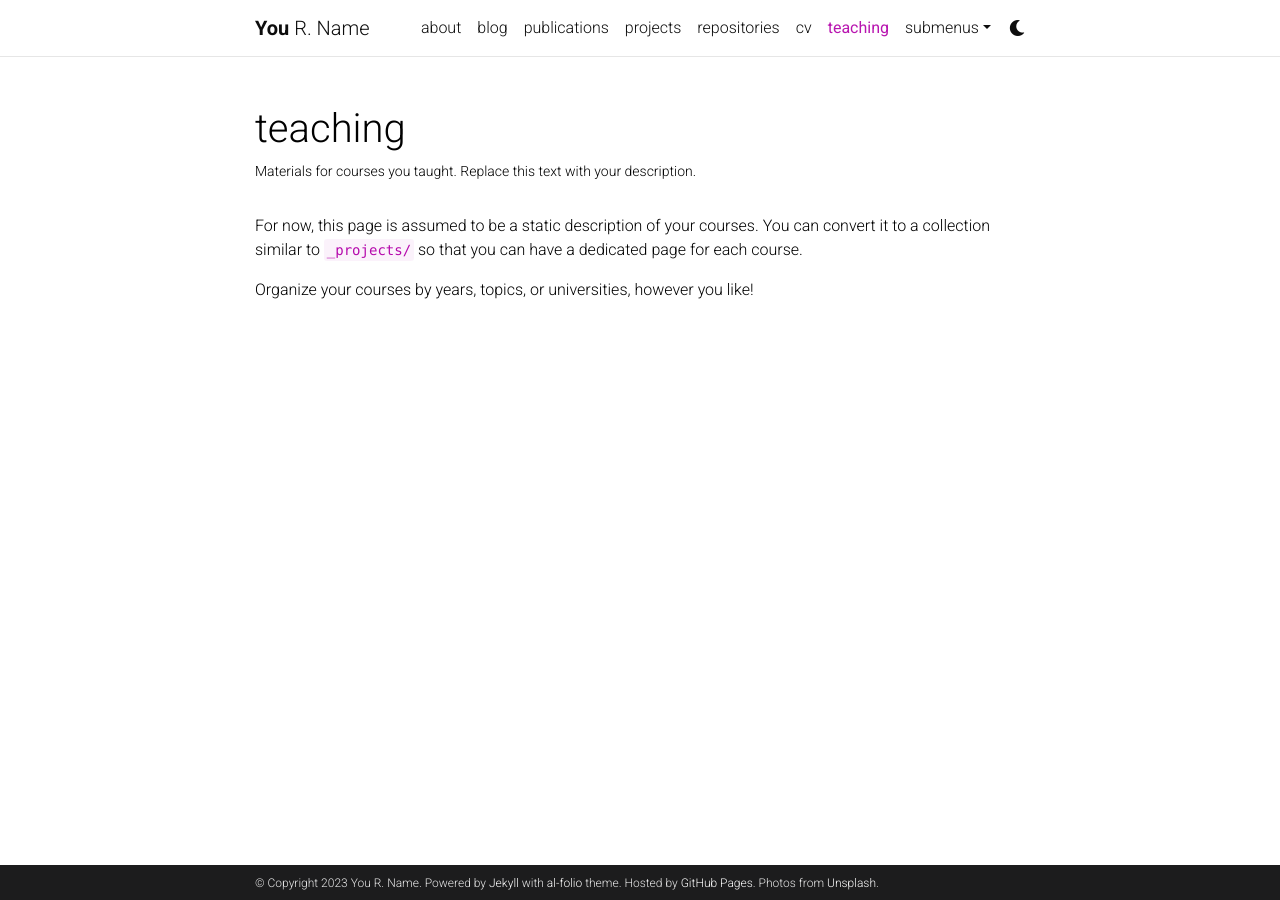
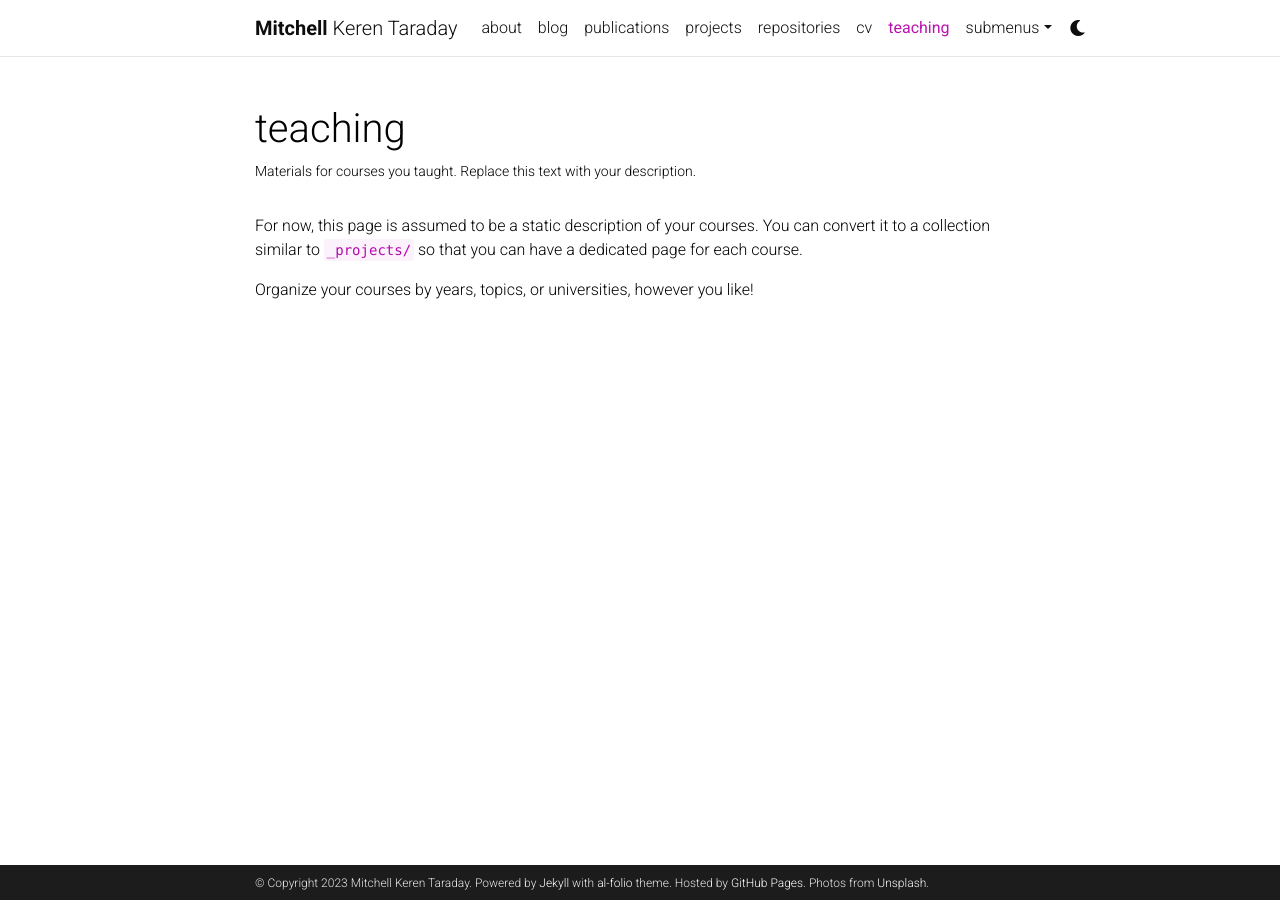
Before and after one commit to MitchellKT/MitchellKT.github.io, a Jekyll site: the page built from _pages/teaching.md, in a window 1280 px wide. Built offline with Jekyll 4.4.1, drawn with Linux system fonts in a browser that asks for light colours; comment, search, counter and statistics services are not loaded; a style sheet for code colours, icons or effects is not loaded.

Commit message:
Update _config.yml

```diff
--- a/_config.yml
+++ b/_config.yml
@@ -3,10 +3,10 @@
 # -----------------------------------------------------------------------------
 
 title: blank # the website title (if blank, full name will be used instead)
-first_name: You
-middle_name: R.
-last_name: Name
-email: you@example.com
+first_name: Mitchell
+middle_name:
+last_name: Keren Taraday
+email: mitchell@campus.technion.ac.il
 description: > # the ">" symbol means to ignore newlines until "footer_text:"
   A simple, whitespace theme for academics. Based on [*folio](https://github.com/bogoli/-folio) design.
 footer_text: >
@@ -18,8 +18,8 @@
 lang: en # the language of your site (for example: en, fr, cn, ru, etc.)
 icon: ⚛️  # the emoji used as the favicon (alternatively, provide image name in /assets/img/)
 
-url: https://alshedivat.github.io # the base hostname & protocol for your site
-baseurl: /al-folio # the subpath of your site, e.g. /blog/
+url: https://mitchellkt.github.io # the base hostname & protocol for your site
+baseurl: # the subpath of your site, e.g. /blog/
 last_updated: false # set to true if you want to display last updated in the footer
 impressum_path:  # set to path to include impressum link in the footer, use the same path as permalink in a page, helps to conform with EU GDPR
 
```
